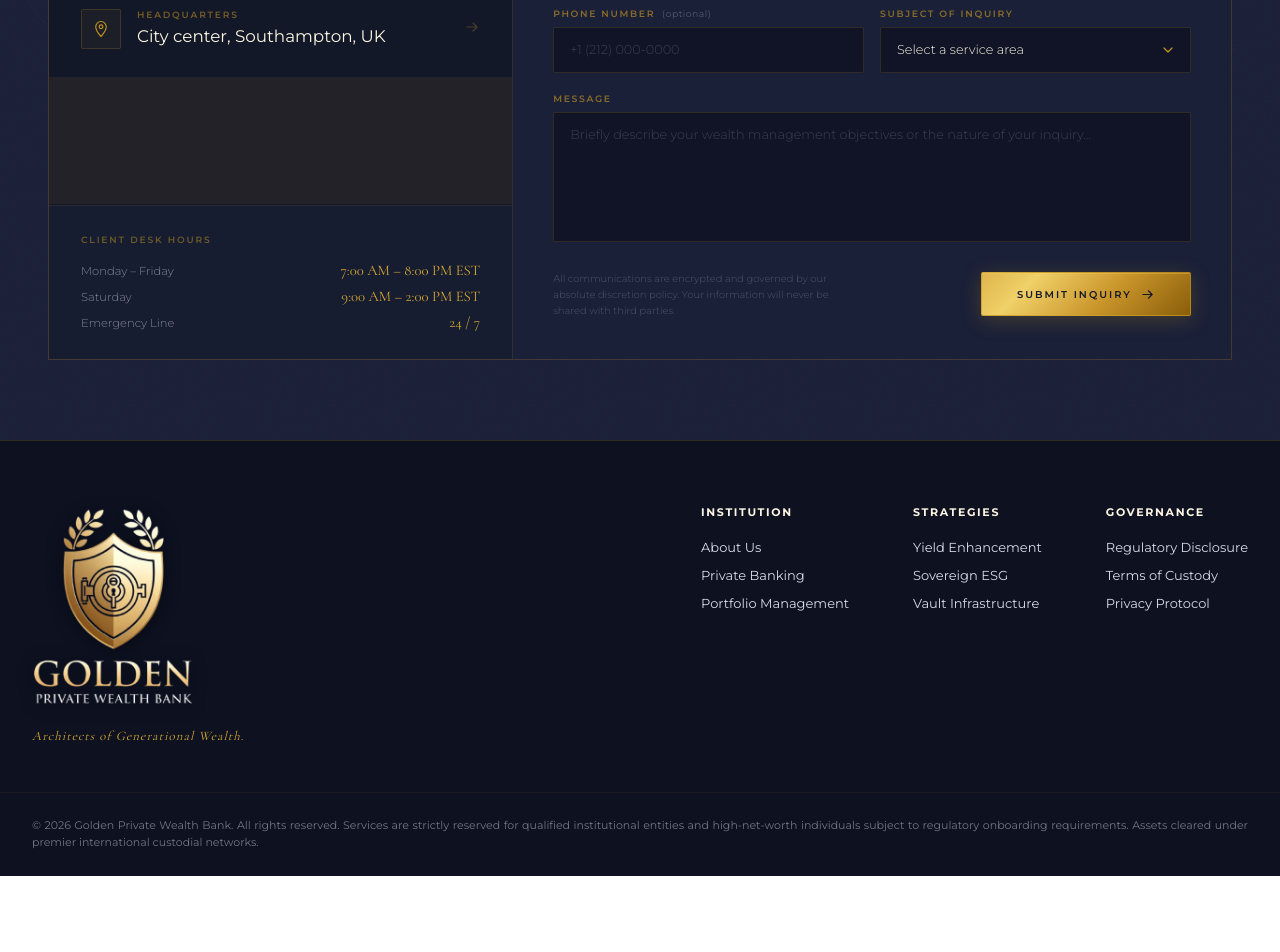
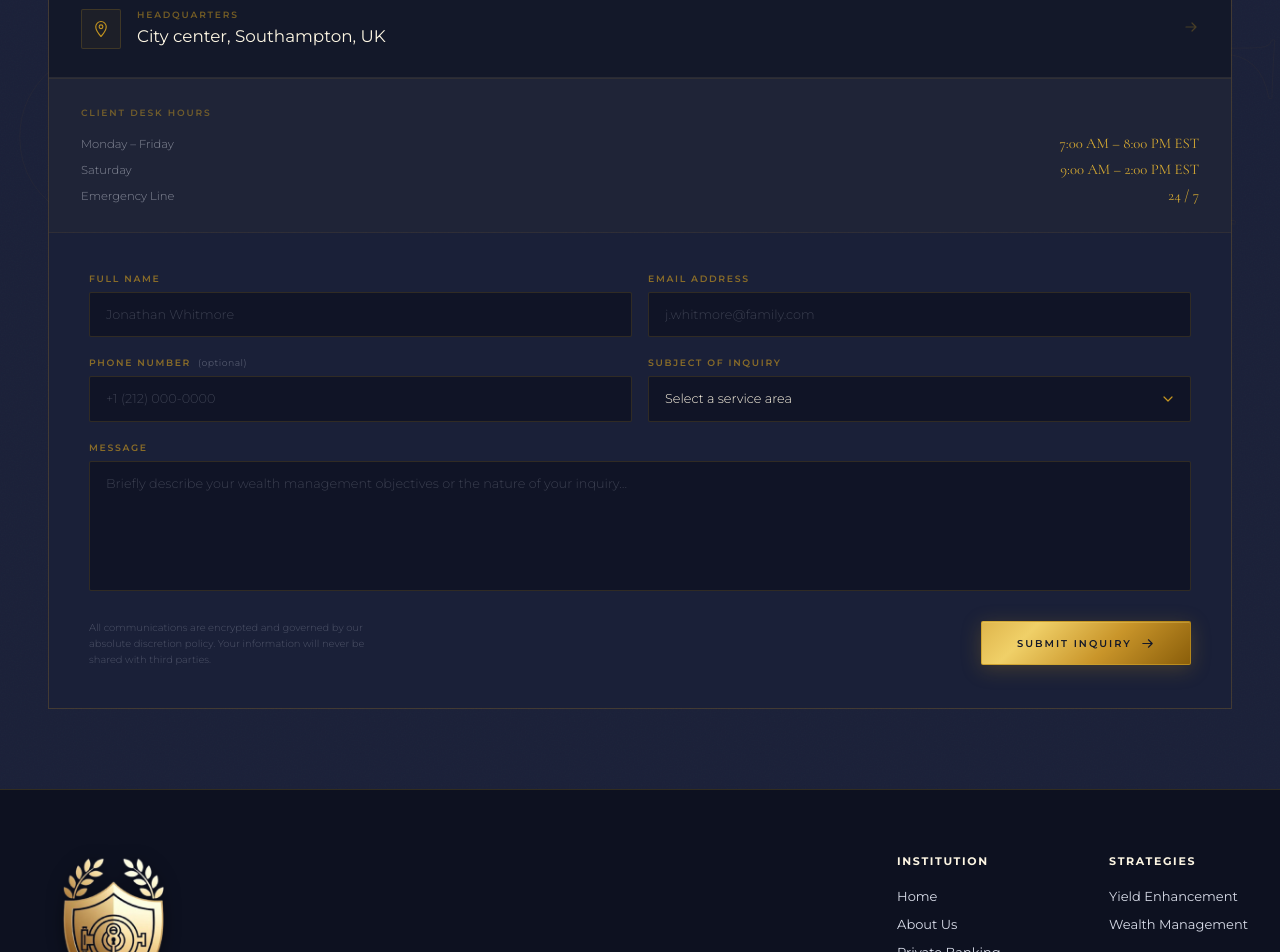
Before and after one commit to ObiKennedi/golden-private-wealth, a Next.js app: page / in a window 1280 px wide. Shown: the part 6740-7692 px from the top of the page. Before the commit the page ends 7616 px from the top, so only its background shows below. Built offline with nearby package versions, Linux system fonts and the light colour scheme.

Commit message:
correction

```diff
--- a/components/landing-page/Contact.tsx
+++ b/components/landing-page/Contact.tsx
@@ -131,17 +131,25 @@ export const ContactSection = () => {
                                 </div>
                             </a>
                         ))}
+                        <div className="contact-hours">
+                            <p className="contact-hours__label">Client Desk Hours</p>
+                            <div className="contact-hours__rows">
+                                <div><span>Monday – Friday</span><span>7:00 AM – 8:00 PM EST</span></div>
+                                <div><span>Saturday</span><span>9:00 AM – 2:00 PM EST</span></div>
+                                <div><span>Emergency Line</span><span>24 / 7</span></div>
+                            </div>
+                        </div>
                     </div>
 
                     {/* Hours */}
-                    <div className="contact-hours">
+                    {/* <div className="contact-hours">
                         <p className="contact-hours__label">Client Desk Hours</p>
                         <div className="contact-hours__rows">
                             <div><span>Monday – Friday</span><span>7:00 AM – 8:00 PM EST</span></div>
                             <div><span>Saturday</span><span>9:00 AM – 2:00 PM EST</span></div>
                             <div><span>Emergency Line</span><span>24 / 7</span></div>
                         </div>
-                    </div>
+                    </div> */}
                 </div>
 
                 {/* ── Right — Web3Forms form ── */}
--- a/components/landing-page/Footer.tsx
+++ b/components/landing-page/Footer.tsx
@@ -17,24 +17,26 @@ export const Footer = () => {
                 <div className="footer-links-grid">
                     <div className="footer-nav-group">
                         <h4>Institution</h4>
-                        <a href="#about-us">About Us</a>
+                        <a href="#home">Home</a>
+                        <a href="#about">About Us</a>
                         <a href="#private-banking">Private Banking</a>
-                        <a href="#portfolio-management">Portfolio Management</a>
+                        <a href="#portfolio">Portfolio Management</a>
                     </div>
 
                     <div className="footer-nav-group">
                         <h4>Strategies</h4>
                         <a href="#yield-enhancement">Yield Enhancement</a>
-                        <a href="/esg">Sovereign ESG</a>
-                        <a href="/security">Vault Infrastructure</a>
+                        <a href="#why-choose-us">Wealth Management</a>
+                        {/* <a href="/esg">Sovereign ESG</a> */}
+                        {/* <a href="/security">Vault Infrastructure</a> */}
                     </div>
 
-                    <div className="footer-nav-group">
+                    {/* <div className="footer-nav-group">
                         <h4>Governance</h4>
                         <a href="/regulatory">Regulatory Disclosure</a>
                         <a href="/terms">Terms of Custody</a>
                         <a href="/privacy">Privacy Protocol</a>
-                    </div>
+                    </div> */}
                 </div>
             </div>
 
--- a/components/landing-page/HeroSection.tsx
+++ b/components/landing-page/HeroSection.tsx
@@ -15,7 +15,7 @@ export const HeroSection = () => {
     }, []);
 
     return (
-        <section className="hero-section">
+        <section className="hero-section" id="home">
             <video
                 src="/landing-page/hero-bg.mp4"
                 autoPlay
--- a/styles/landing-page/Contact.scss
+++ b/styles/landing-page/Contact.scss
@@ -131,7 +131,7 @@
 // ── Two-column body ────────────────────────────────────────────
 .contact-body {
     display: grid;
-    grid-template-columns: 1fr 1.55fr;
+    // grid-template-columns: 1fr 1.55fr;
     gap: 1px;
     max-width: 1200px;
     margin: 0 auto;
@@ -141,7 +141,7 @@
 
 // ── Left — Info panel ──────────────────────────────────────────
 .contact-info {
-    background: var(--color-bg-base, #131829);
+    background: var(--color-bg-elevated, #1a2038);
     display: flex;
     flex-direction: column;
     gap: 1px;
```
